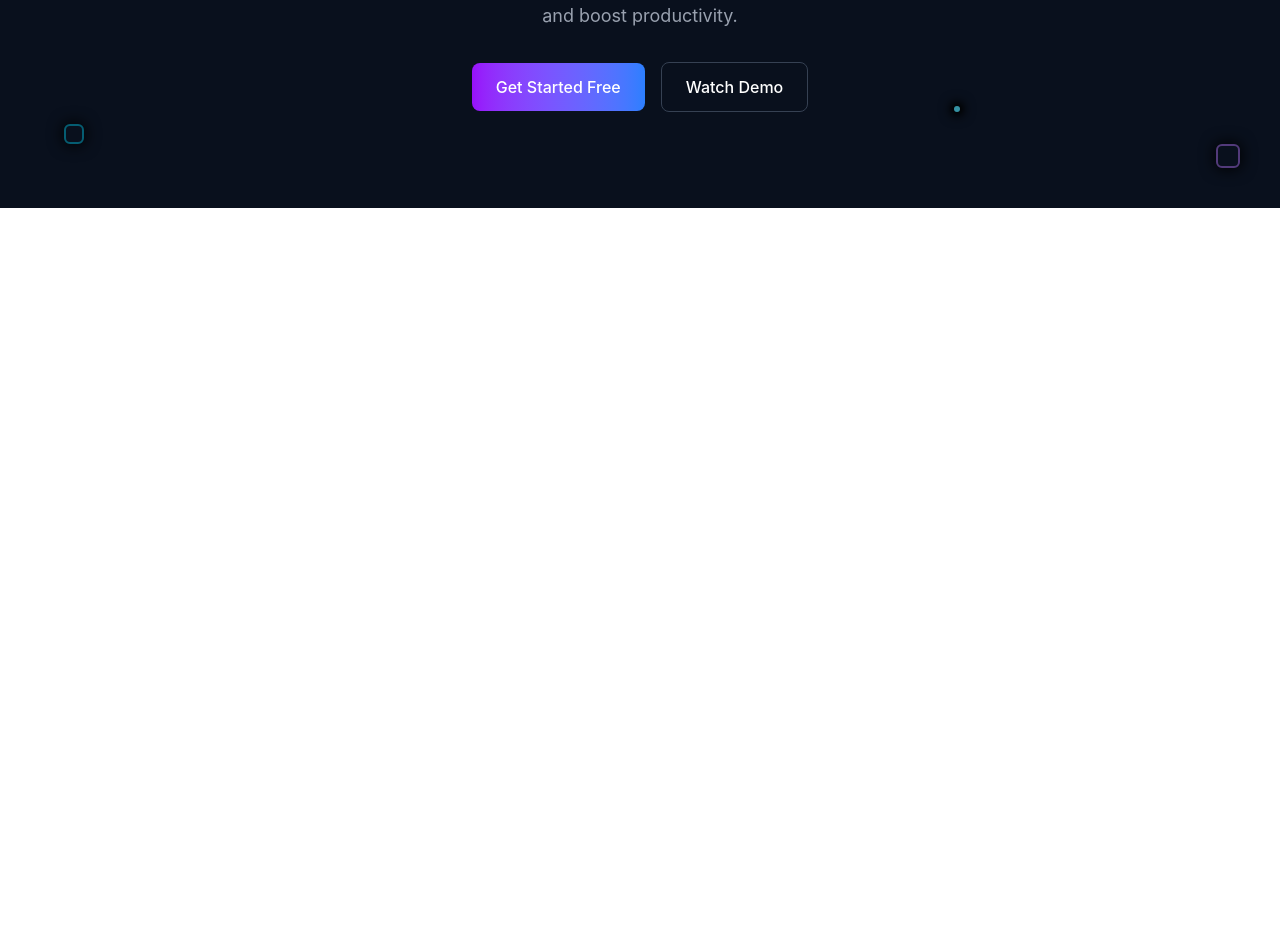
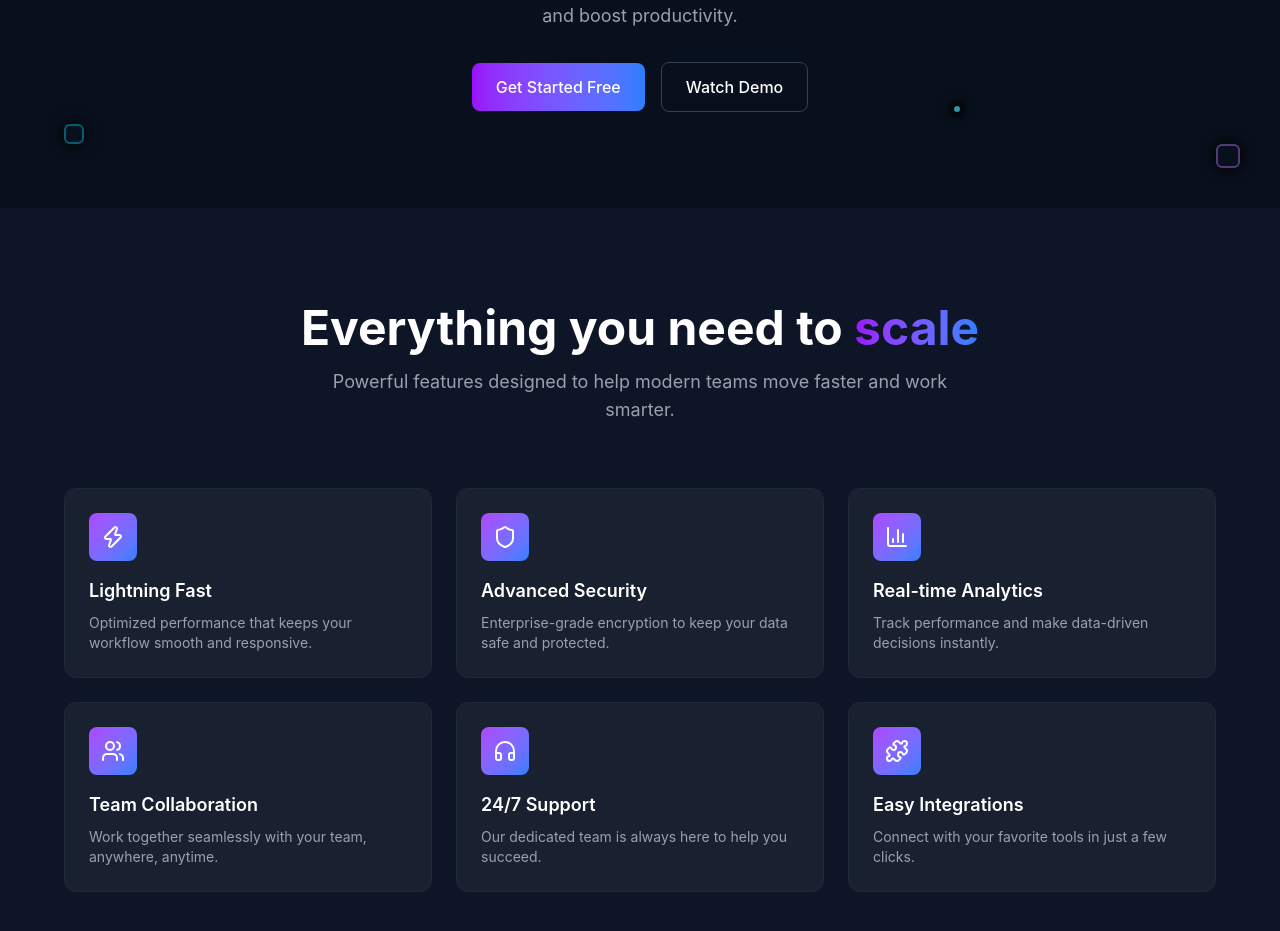
Before and after one commit to adeelmofficial0-collab/nova-saas, a React (Vite) app: page / in a window 1280 px wide. Shown: the part 369-1300 px from the top of the page. Before the commit the page ends 800 px from the top, so only its background shows below. Built offline with nearby package versions, Linux system fonts and the light colour scheme.

Commit message:
Add features section with cards and Some animations

```diff
--- a/package.json
+++ b/package.json
@@ -11,6 +11,7 @@
   },
   "dependencies": {
     "@tailwindcss/vite": "^4.3.3",
+    "framer-motion": "^12.42.2",
     "lucide-react": "^1.26.0",
     "react": "^19.2.7",
     "react-dom": "^19.2.7",
--- a/src/App.jsx
+++ b/src/App.jsx
@@ -1,6 +1,7 @@
 import React from 'react'
 import Navbar from './components/Navbar'
 import Hero from './components/Hero'
+import Features from './components/Features'
 
 const App = () => {
   return (
@@ -8,6 +9,7 @@ const App = () => {
        <>
       <Navbar />
       <Hero />
+      <Features/>
       </>
     </div>
   )
--- /dev/null
+++ b/src/components/Features.jsx
@@ -0,0 +1,91 @@
+import { Zap, Shield, BarChart3, Users, Headphones, Puzzle } from "lucide-react";
+import { motion } from "framer-motion";
+
+const features = [
+    {
+        icon: Zap,
+        title: "Lightning Fast",
+        description: "Optimized performance that keeps your workflow smooth and responsive.",
+    },
+    {
+        icon: Shield,
+        title: "Advanced Security",
+        description: "Enterprise-grade encryption to keep your data safe and protected.",
+    },
+    {
+        icon: BarChart3,
+        title: "Real-time Analytics",
+        description: "Track performance and make data-driven decisions instantly.",
+    },
+    {
+        icon: Users,
+        title: "Team Collaboration",
+        description: "Work together seamlessly with your team, anywhere, anytime.",
+    },
+    {
+        icon: Headphones,
+        title: "24/7 Support",
+        description: "Our dedicated team is always here to help you succeed.",
+    },
+    {
+        icon: Puzzle,
+        title: "Easy Integrations",
+        description: "Connect with your favorite tools in just a few clicks.",
+    },
+];
+
+const Features = () => {
+    return (
+        <motion.section
+            id="features"
+            initial={{ opacity: 0, y: 60 }}
+            whileInView={{ opacity: 1, y: 0 }}
+            viewport={{ once: false, amount: 0.15 }}
+            transition={{ duration: 0.7, ease: "easeOut" }}
+            className="bg-white dark:bg-[#0d1526] px-6 py-24 transition-colors"
+        >
+            <div className="max-w-6xl mx-auto text-center">
+                <h2 className="text-3xl md:text-5xl font-bold text-gray-900 dark:text-white">
+                    Everything you need to{" "}
+                    <span className="bg-gradient-to-r from-purple-600 to-blue-500 bg-clip-text text-transparent">
+                        scale
+                    </span>
+                </h2>
+                <p className="text-gray-600 dark:text-gray-400 text-base md:text-lg max-w-2xl mx-auto mt-4">
+                    Powerful features designed to help modern teams move faster and work smarter.
+                </p>
+            </div>
+            <div className="grid grid-cols-1 md:grid-cols-2 lg:grid-cols-3 gap-6 max-w-6xl mx-auto mt-16">
+                {features.map((feature, index) => (
+                    <motion.div
+                        key={feature.title}
+                        initial={{ opacity: 0, y: 40 }}
+                        whileInView={{ opacity: 1, y: 0 }}
+                        viewport={{ once: false, amount: 0.2 }}
+                        transition={{ duration: 0.4, delay: index * 0.1, ease: "easeOut" }}
+                        whileHover={{
+                            scale: 1.08,
+                            y: -14,
+                            rotate: -2,
+                            transition: { type: "spring", stiffness: 90, damping: 20 },
+                        }}
+                        style={{ transformOrigin: "bottom center" }}
+                        className="bg-gray-50 dark:bg-white/5 border border-gray-200 dark:border-gray-800 rounded-xl p-6 text-left hover:border-purple-500 dark:hover:border-purple-500 hover:shadow-2xl relative z-0 hover:z-10"
+                    >
+                        <div className="w-12 h-12 rounded-lg bg-gradient-to-br from-purple-500 to-blue-500 flex items-center justify-center mb-4">
+                            <feature.icon className="w-6 h-6 text-white" />
+                        </div>
+                        <h3 className="text-lg font-semibold text-gray-900 dark:text-white mb-2">
+                            {feature.title}
+                        </h3>
+                        <p className="text-gray-600 dark:text-gray-400 text-sm">
+                            {feature.description}
+                        </p>
+                    </motion.div>
+                ))}
+            </div>
+        </motion.section>
+    );
+};
+
+export default Features;
--- a/src/components/Navbar.jsx
+++ b/src/components/Navbar.jsx
@@ -83,7 +83,7 @@ const Navbar = () => {
           <a
             href="#contact"
             onClick={() => setMenuOpen(false)}
-            className="bg-gradient-to-r from-purple-500 to-blue-500 text-white text-sm font-medium px-5 py-2 rounded-lg text-center"
+            className="bg-gradient-to-r from-purple-400 to-blue-900 text-white text-sm font-medium px-5 py-2 rounded-lg text-center"
           >
             Get Started
           </a>
--- a/src/index.css
+++ b/src/index.css
@@ -1,5 +1,9 @@
 @import "tailwindcss";
 @custom-variant dark (&:where(.dark, .dark *));
+
+html {
+    scroll-behavior: smooth;
+}
 
 @keyframes floatBox {
 
@@ -27,18 +31,6 @@
     }
 }
 
-@keyframes trailFade {
-
-    0%,
-    100% {
-        opacity: 0.15;
-    }
-
-    50% {
-        opacity: 0.5;
-    }
-}
-
 .floating-box {
     animation: floatBox 6s ease-in-out infinite;
     background-color: transparent;
@@ -49,7 +41,3 @@
     animation: twinkle 2.5s ease-in-out infinite;
     box-shadow: 0 0 6px 2px currentColor, 0 0 12px 4px currentColor;
 }
-
-.light-trail {
-    animation: trailFade 4s ease-in-out infinite;
-}
```
Also changed, not shown: 1 other file (tests, documents, lock files or other folders).
